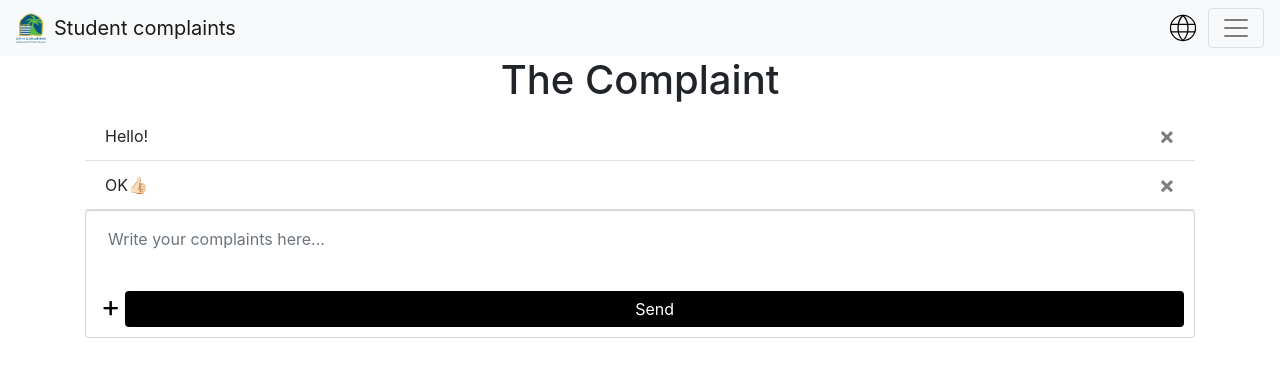
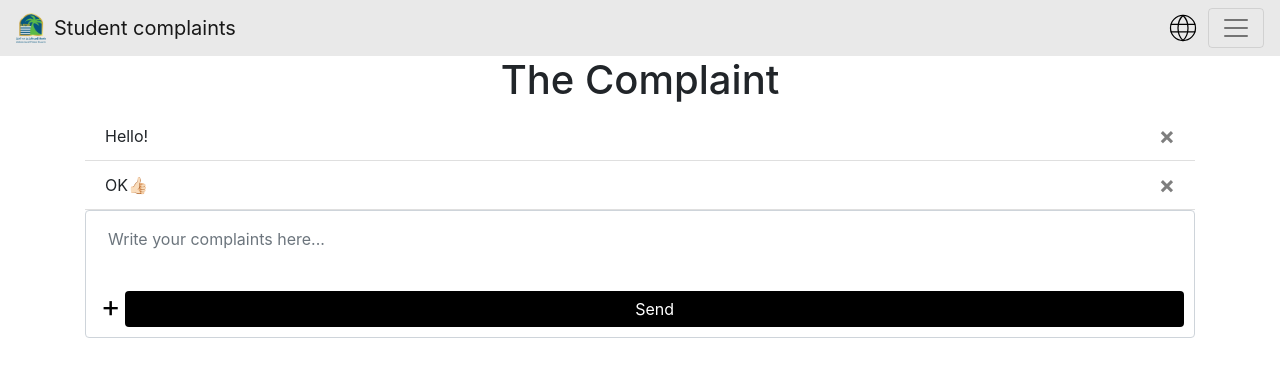
Before and after one commit to ShogAlharbi/studentComplaints, a Flask app: page / in a window 1280 px wide. Shown: the top 377 px of the page. Run offline with Flask 3, Linux system fonts and the light colour scheme; a user stored in the database is signed in; some libraries are stand-ins or nearby versions.

Commit message:
base.html

```diff
--- a/website/templates/base.html
+++ b/website/templates/base.html
@@ -50,7 +50,8 @@
 <body>
 
 <!-- Bar-->
-<nav class="navbar navbar-light bg-light d-flex justify-content-between align-items-center px-3" dir="{{ 'rtl' if lang == 'ar' else 'ltr' }}">
+ <nav class="navbar navbar-light d-flex justify-content-between align-items-center px-3"
+     style="background-color: #e9e9e9;" dir="{{ 'rtl' if lang == 'ar' else 'ltr' }}">
 
   {% if lang == 'ar' %}
     <!-- Logo direction (Arabic\right) -->
```
